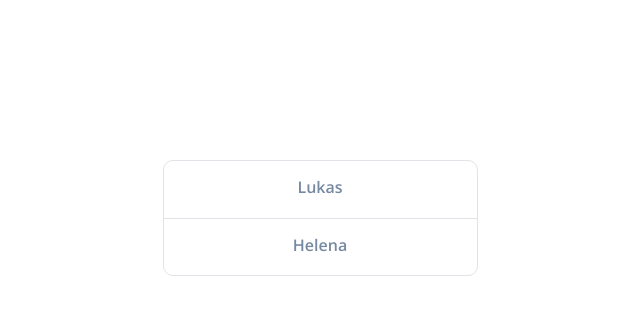
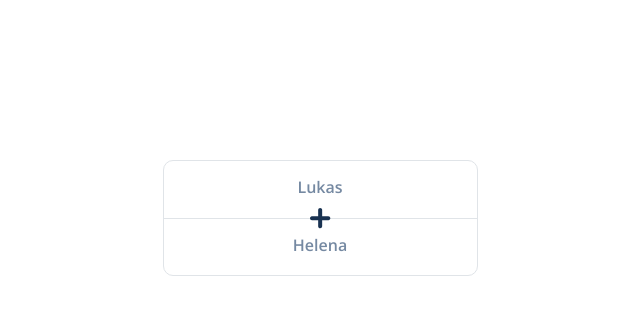
Before and after one commit to LukasKurpiela/student-companion-app, a website built with Vite: page codebuddys.html in a window 1280 px wide. Shown: the full height of the page, 320-960 px from the left. Built offline with nearby package versions, Linux system fonts and the light colour scheme.

Commit message:
add plus to buddy container

```diff
--- a/codebuddys.html
+++ b/codebuddys.html
@@ -12,7 +12,12 @@
     <main>
       <section class="buddy-card border__in--light">
         <p class="buddy-card__item text__semi16--light">Lukas</p>
-        <span class="buddy-card__line"></span>
+        <span class="buddy-card__line"
+          ><img
+            class="buddy-card__plus"
+            src="./images/Plus.svg"
+            alt="Plus Icon"
+        /></span>
         <p class="buddy-card__item text__semi16--light">Helena</p>
       </section>
     </main>
--- a/css/components/codebuddys.css
+++ b/css/components/codebuddys.css
@@ -6,6 +6,7 @@
   flex-direction: column;
   justify-content: center;
   align-items: center;
+  position: relative;
 }
 
 .buddy-card__item {
@@ -18,3 +19,9 @@
   bottom: 5px;
   width: 100%;
 }
+
+.buddy-card__plus {
+  position: absolute;
+  top: 47.2px;
+  right: 146px;
+}
```
